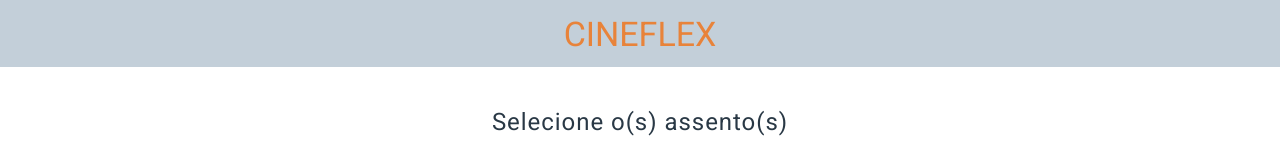
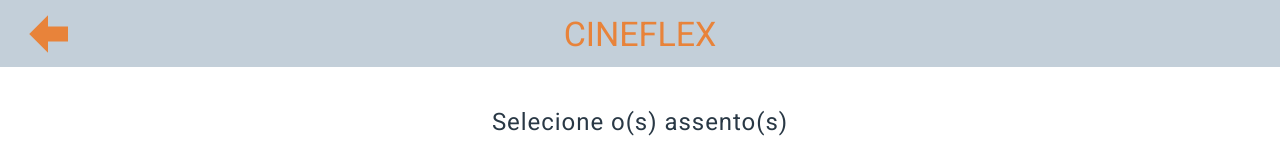
Before and after one commit to thalyabbeltrame/cineflex, a React (Create React App) app: page /assentos/1 in a window 1280 px wide. Shown: the top 160 px of the page. Built offline with nearby package versions, Linux system fonts and the light colour scheme; no server answers; a web font is replaced by a local one.

Commit message:
back button bonus implemented

```diff
--- a/package.json
+++ b/package.json
@@ -6,6 +6,7 @@
     "axios": "^0.27.2",
     "react": "^17.0.2",
     "react-dom": "^17.0.2",
+    "react-icons": "^4.3.1",
     "react-router-dom": "^6.3.0",
     "react-scripts": "^4.0.3",
     "styled-components": "^5.3.5"
--- a/src/components/App.js
+++ b/src/components/App.js
@@ -1,4 +1,4 @@
-import { Fragment } from 'react';
+import { Fragment, useState } from 'react';
 import { BrowserRouter, Routes, Route } from 'react-router-dom';
 import GlobalStyle from '../shared/globalStyles';
 import Home from './Home';
@@ -8,16 +8,17 @@
 import Success from './Success';
 
 export default function App() {
+	const [screen, setScreen] = useState('');
 	return (
 		<Fragment>
 			<GlobalStyle />
-			<Header />
 			<BrowserRouter>
+				<Header screen={screen} />
 				<Routes>
-					<Route path='/' element={<Home />} />
-					<Route path='/sessoes/:movieId' element={<Movie />} />
-					<Route path='/assentos/:sessionId' element={<Session />} />
-					<Route path='/sucesso' element={<Success />} />
+					<Route path='/' element={<Home setScreen={setScreen} />} />
+					<Route path='/sessoes/:movieId' element={<Movie setScreen={setScreen} />} />
+					<Route path='/assentos/:sessionId' element={<Session setScreen={setScreen} />} />
+					<Route path='/sucesso' element={<Success setScreen={setScreen} />} />
 				</Routes>
 			</BrowserRouter>
 		</Fragment>
--- a/src/components/Header.js
+++ b/src/components/Header.js
@@ -1,7 +1,21 @@
+import { useNavigate } from 'react-router-dom';
 import styled from 'styled-components';
+import { ImArrowLeft } from 'react-icons/im';
+import { IconContext } from 'react-icons/lib';
 
-export default function Header() {
-	return <Content>CINEFLEX</Content>;
+export default function Header({ screen }) {
+	const navigate = useNavigate();
+
+	return (
+		<Content>
+			{screen !== 'Home' ? (
+				<IconContext.Provider value={{ className: 'icon', color: '#e8833a', size: '40px' }}>
+					<ImArrowLeft onClick={() => navigate(-1)} />
+				</IconContext.Provider>
+			) : null}
+			<Text>CINEFLEX</Text>
+		</Content>
+	);
 }
 
 const Content = styled.header`
@@ -11,12 +25,15 @@
 	width: 100%;
 	height: 67px;
 	background-color: #c3cfd9;
-	font-weight: 400;
-	font-size: 34px;
-	line-height: 40px;
-	color: #e8833a;
 	position: fixed;
 	top: 0;
 	left: 0;
 	z-index: 1;
 `;
+
+const Text = styled.h1`
+	font-weight: 400;
+	font-size: 34px;
+	line-height: 40px;
+	color: #e8833a;
+`;
--- a/src/components/Home.js
+++ b/src/components/Home.js
@@ -5,12 +5,13 @@
 import SubHeader from './SubHeader';
 import Movie from './Movie';
 
-export default function Home() {
+export default function Home({ setScreen }) {
 	const [moviesList, setMoviesList] = useState([]);
 
 	useEffect(() => {
 		axios.get('https://mock-api.driven.com.br/api/v5/cineflex/movies').then((response) => {
 			setMoviesList(response.data);
+			setScreen('Home');
 		});
 	}, []);
 
--- a/src/components/Movie.js
+++ b/src/components/Movie.js
@@ -6,7 +6,7 @@
 import Session from './Session';
 import Footer from './Footer';
 
-export default function Movie() {
+export default function Movie({ setScreen }) {
 	const { movieId } = useParams();
 	const [generalMovieInfos, setGeneralMovieInfos] = useState({});
 	const [movieSessions, setMovieSessions] = useState([]);
@@ -15,6 +15,7 @@
 		axios.get(`https://mock-api.driven.com.br/api/v5/cineflex/movies/${movieId}/showtimes`).then((response) => {
 			setGeneralMovieInfos(response.data);
 			setMovieSessions(response.data.days);
+			setScreen('Movie');
 		});
 	}, []);
 
--- a/src/components/Session.js
+++ b/src/components/Session.js
@@ -5,16 +5,7 @@
 import SubHeader from './SubHeader';
 import Footer from './Footer';
 
-export const cpfMask = (value) => {
-	return value
-		.replace(/\D/g, '')
-		.replace(/(\d{3})(\d)/, '$1.$2')
-		.replace(/(\d{3})(\d)/, '$1.$2')
-		.replace(/(\d{3})(\d{1,2})/, '$1-$2')
-		.replace(/(-\d{2})\d+?$/, '$1');
-};
-
-export default function Session() {
+export default function Session({ setScreen }) {
 	const { sessionId } = useParams();
 	const navigate = useNavigate();
 	const [showtime, setShowtime] = useState('');
@@ -37,6 +28,7 @@
 			setDay(response.data.day);
 			setGeneralMovieInfos(response.data.movie);
 			setSessionSeats(response.data.seats);
+			setScreen('Session');
 		});
 	}, []);
 
@@ -47,6 +39,15 @@
 		} else {
 			setSelectedSeats([...selectedSeats, { name: seatName, id: seatId }]);
 		}
+	};
+
+	const cpfMask = (value) => {
+		return value
+			.replace(/\D/g, '')
+			.replace(/(\d{3})(\d)/, '$1.$2')
+			.replace(/(\d{3})(\d)/, '$1.$2')
+			.replace(/(\d{3})(\d{1,2})/, '$1-$2')
+			.replace(/(-\d{2})\d+?$/, '$1');
 	};
 
 	const reserveSeats = (event) => {
@@ -66,7 +67,7 @@
 					hour: showtime,
 					seats: selectedSeats.map((seat) => seat.name).sort((a, b) => a - b),
 					name: nameInput,
-					cpf: cpfInput,
+					cpf: cpfMask(cpfInput),
 				},
 			});
 		});
@@ -133,7 +134,7 @@
 					/>
 					<button
 						type='submit'
-						disabled={cpfInput.length !== 14 || nameInput === '' || selectedSeats.length === 0}
+						disabled={cpfInput.length !== 14 || nameInput.trim() === '' || selectedSeats.length === 0}
 					>
 						Reservar assento(s)
 					</button>
--- a/src/components/Success.js
+++ b/src/components/Success.js
@@ -1,19 +1,13 @@
+import { useEffect } from 'react';
 import { useLocation, useNavigate } from 'react-router-dom';
 import styled from 'styled-components';
 import SubHeader from './SubHeader';
 
-export default function Success() {
+export default function Success({ setScreen }) {
 	const { state } = useLocation();
 	const navigate = useNavigate();
 
-	const cpfMask = (value) => {
-		return value
-			.replace(/\D/g, '')
-			.replace(/(\d{3})(\d)/, '$1.$2')
-			.replace(/(\d{3})(\d)/, '$1.$2')
-			.replace(/(\d{3})(\d{1,2})/, '$1-$2')
-			.replace(/(-\d{2})\d+?$/, '$1');
-	};
+	useEffect(() => setScreen('Success'));
 
 	const backToHome = () => {
 		navigate('/');
@@ -32,7 +26,7 @@
 				))}
 				<BoldText>Comprador</BoldText>
 				<NormalText>{`Nome: ${state.name}`}</NormalText>
-				<NormalText>{`CPF: ${cpfMask(state.cpf)}`}</NormalText>
+				<NormalText>{`CPF: ${state.cpf}`}</NormalText>
 				<Button onClick={backToHome}>{'Voltar para Home'}</Button>
 			</Content>
 		</Container>
--- a/src/shared/globalStyles.js
+++ b/src/shared/globalStyles.js
@@ -141,6 +141,12 @@
     font-family: 'Roboto', sans-serif;
     background-color: #ffffff;
   }
+
+  .icon {
+    position: absolute;
+    left: 28px;
+    cursor: pointer;
+  }
 `;
 
 export default GlobalStyle;
```
Also changed, not shown: 2 other files (tests, documents, lock files or other folders).
